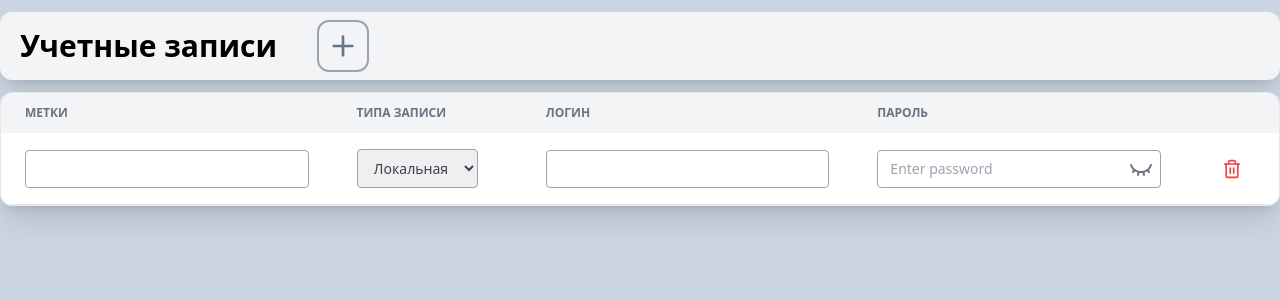
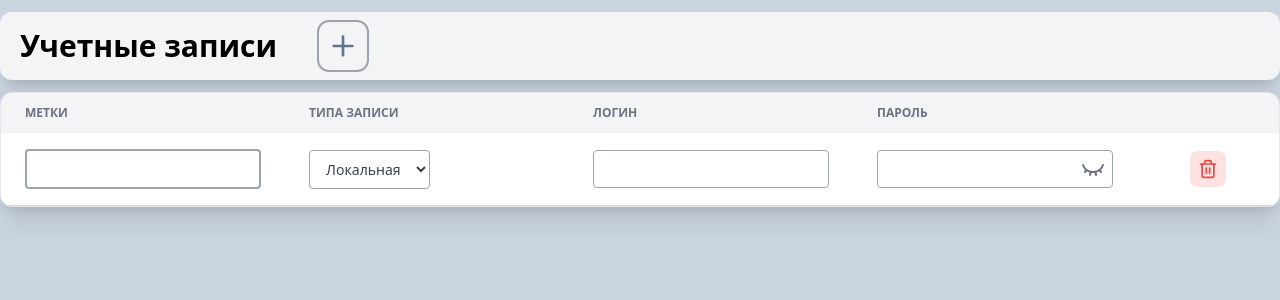
Before and after one commit to FarruxbekNozimov/vue-account-form, a Vue app: page / in a window 1280 px wide. Both pictures are taken after a click on the button 343 px from the left and 46 px from the top of the page. Shown: the top 300 px of the page. Built offline with nearby package versions, Linux system fonts and the light colour scheme.

Commit message:
Fixed some bugs and made changes

```diff
--- a/src/App.vue
+++ b/src/App.vue
@@ -3,7 +3,7 @@ import AppAccount from '@/components/Account/AppAccount.vue'
 </script>
 
 <template>
-  <div class="h-dvh bg-slate-300 py-3 font-sans">
+  <div class="h-dvh bg-slate-300 py-3 font-sans overflow-auto">
     <AppAccount />
   </div>
 </template>
--- a/src/components/Account/AccountTable.vue
+++ b/src/components/Account/AccountTable.vue
@@ -7,87 +7,66 @@ import { validateField } from '@/utils/validation'
 import { formatLabel, labelToString } from '@/utils/format-label'
 
 const account_store = useAccountStore()
+const loginInputs = ref({}) // Track login input references
 
-// Local validation states
-const inputStates = ref({})
-const hasUnsavedChanges = ref(false)
-
-// Function to update state
-const setInputState = (id, field, value) => {
-  if (!inputStates.value[id]) inputStates.value[id] = {}
-  inputStates.value[id][field] = {
-    focused: true,
-    valid: validateField(field, value),
-  }
-  hasUnsavedChanges.value = true
-}
-
-// Function to save updates
+// Function to save updates with validation
 const saveUpdate = (account, field, value) => {
   if (!validateField(field, value)) return
 
-  let updatedValue = value
-  if (field === 'label') {
-    updatedValue = formatLabel(value)
+  if (field === 'login') {
+    const isDuplicate = account_store.LIST.some(
+      (acc) => acc.id !== account.id && acc.login === value,
+    )
+    if (isDuplicate) {
+      alert('Этот логин уже используется!')
+      setTimeout(() => {
+        loginInputs.value[account.id]?.focus()
+      }, 100)
+      return
+    }
   }
 
+  let updatedValue = field === 'label' ? formatLabel(value) : value
   account_store.SET_ONE({ ...account, [field]: updatedValue })
-  inputStates.value[account.id][field].focused = false
-  hasUnsavedChanges.value = false
 }
 
-// Warn before leaving the page
-const beforeUnloadHandler = (event) => {
-  if (hasUnsavedChanges.value) {
-    event.preventDefault()
-    event.returnValue = 'You have unsaved changes. Are you sure you want to leave?'
-  }
-}
-
-// Check if all accounts have no password
+// Check if password column should be shown
 const showPasswordColumn = computed(() =>
   account_store.LIST.some((account) => account.type !== 'LDAP'),
 )
-
-onMounted(() => {
-  window.addEventListener('beforeunload', beforeUnloadHandler)
-})
-
-onBeforeUnmount(() => {
-  window.removeEventListener('beforeunload', beforeUnloadHandler)
-})
 </script>
 
 <template>
   <div class="border rounded-xl shadow-xl relative overflow-x-auto">
-    <table class="w-full text-sm text-left rtl:text-right text-gray-500">
+    <table class="w-full text-sm text-left text-gray-500">
       <thead class="text-xs text-gray-500 uppercase bg-gray-100">
         <tr>
-          <th scope="col" class="px-6 py-3">Метки</th>
-          <th scope="col" class="px-6 py-3">Типа записи</th>
-          <th scope="col" class="px-6 py-3">Логин</th>
-          <th scope="col" class="px-6 py-3">{{ showPasswordColumn ? 'Пароль' : '' }}</th>
-          <th scope="col" class="px-6 py-3"></th>
+          <th class="px-6 py-3 w-[20%]">Метки</th>
+          <th class="px-6 py-3 w-[20%]">Типа записи</th>
+          <th class="px-6 py-3 w-[20%]">Логин</th>
+          <th class="px-6 py-3 w-[20%]">
+            {{ showPasswordColumn || !account_store.LIST.length ? 'Пароль' : '' }}
+          </th>
+          <th class="px-6 py-3 w-[10%]"></th>
         </tr>
       </thead>
       <tbody>
         <tr
           v-for="account in account_store.LIST"
           :key="account.id"
-          class="bg-white border-b border-gray-200 text-gray-700"
+          class="bg-white border-b border-gray-300 text-gray-700"
         >
           <!-- Label Input -->
           <td class="px-6 py-4">
             <input
               :value="labelToString(account.label)"
-              @input="(e) => setInputState(account.id, 'label', e.target.value)"
               @blur="(e) => saveUpdate(account, 'label', e.target.value)"
-              class="w-full p-2 px-3 border border-gray-400 rounded outline-none pr-8"
+              class="w-full p-2 px-3 border-2 border-gray-400 rounded outline-none focus:ring-1 focus:ring-green-300 focus:border-green-300"
               :maxlength="50"
             />
           </td>
 
-          <!-- Type Select -->
+          <!-- Account Type -->
           <td class="px-6 py-4">
             <select
               v-model="account.type"
@@ -98,38 +77,29 @@ onBeforeUnmount(() => {
                   password: account.type === 'LDAP' ? null : account.password,
                 })
               "
-              class="p-2 px-3 border border-gray-400 rounded outline-none"
+              class="p-2 px-3 border border-gray-400 rounded outline-none bg-white"
             >
               <option value="LDAP">LDAP</option>
               <option value="Локальная">Локальная</option>
             </select>
           </td>
 
-          <!-- Login Input -->
+          <!-- Account Login Input -->
           <td class="px-6 py-4" :colspan="account.type !== 'Локальная' ? 2 : 1">
             <input
+              ref="(el) => (loginInputs.value[account.id] = el)"
               v-model="account.login"
-              @focus="setInputState(account.id, 'login', account.login)"
               @blur="saveUpdate(account, 'login', account.login)"
-              class="w-full p-2 px-3 border border-gray-400 rounded outline-none pr-8"
+              class="w-full p-2 px-3 border border-gray-400 rounded outline-none focus:ring-1 focus:ring-green-300 focus:border-green-300"
               :maxlength="100"
             />
           </td>
 
-          <!-- Password Input (Only for Локальная) -->
+          <!-- Account Password Input (Only for Локальная) -->
           <td v-if="account.type === 'Локальная'" class="px-6 py-4">
             <PasswordInput
               v-model="account.password"
-              @focus="setInputState(account.id, 'password', account.password)"
               @blur="saveUpdate(account, 'password', account.password)"
-              :class="{
-                'border-green-500':
-                  inputStates[account.id]?.password?.focused &&
-                  inputStates[account.id]?.password?.valid,
-                'border-red-500':
-                  inputStates[account.id]?.password?.focused &&
-                  !inputStates[account.id]?.password?.valid,
-              }"
               :maxlength="100"
             />
           </td>
--- a/src/components/Widgets/DeleteButton.vue
+++ b/src/components/Widgets/DeleteButton.vue
@@ -12,7 +12,7 @@ const emit = defineEmits(['delete'])
   <button
     @click="emit('delete')"
     type="button"
-    class="text-red-600 hover:bg-red-100 rounded-lg p-2 transition duration-200"
+    class="text-red-600 bg-red-100 hover:bg-red-200 rounded-lg p-2 transition duration-200"
   >
     <Trash2 class="w-5 h-5 text-red-500" />
   </button>
--- a/src/components/Widgets/PasswordInput.vue
+++ b/src/components/Widgets/PasswordInput.vue
@@ -18,13 +18,15 @@ const togglePassword = () => {
 <template>
   <div class="relative">
     <input
+      autocomplete="new-password"
+      autocapitalize="off"
+      spellcheck="false"
       :value="modelValue"
       @input="emit('update:modelValue', $event.target.value)"
       :type="showPassword ? 'text' : 'password'"
       :disabled="disabled"
-      class="w-full p-2 px-3 border border-gray-400 rounded outline-none pr-8"
+      class="w-full p-2 px-3 border border-gray-400 rounded outline-none pr-8 focus:ring-1 focus:ring-green-300 focus:border-green-300"
       :class="{ 'bg-gray-100 cursor-not-allowed': disabled }"
-      placeholder="Enter password"
     />
     <button
       v-if="!disabled"
```
Also changed, not shown: package.json (+2 -7 lines), 2 other files (tests, documents, lock files or other folders).
